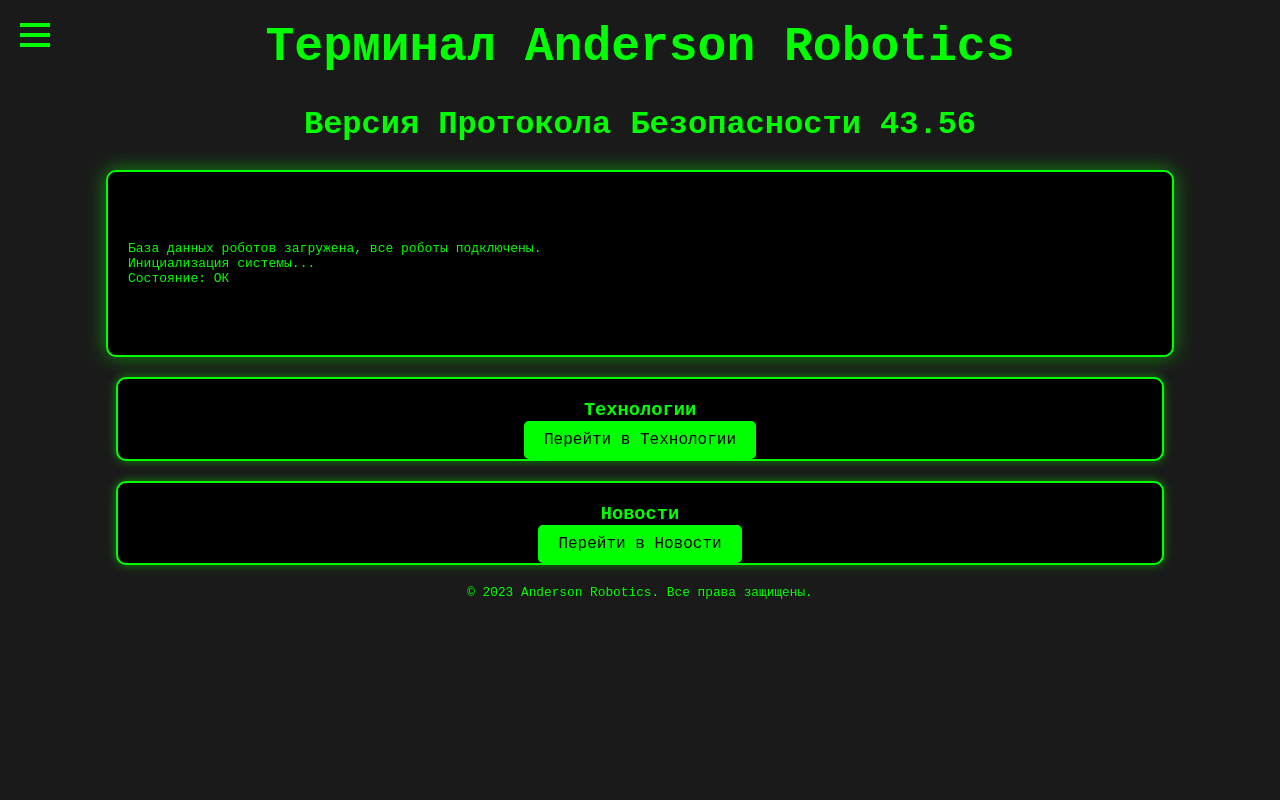
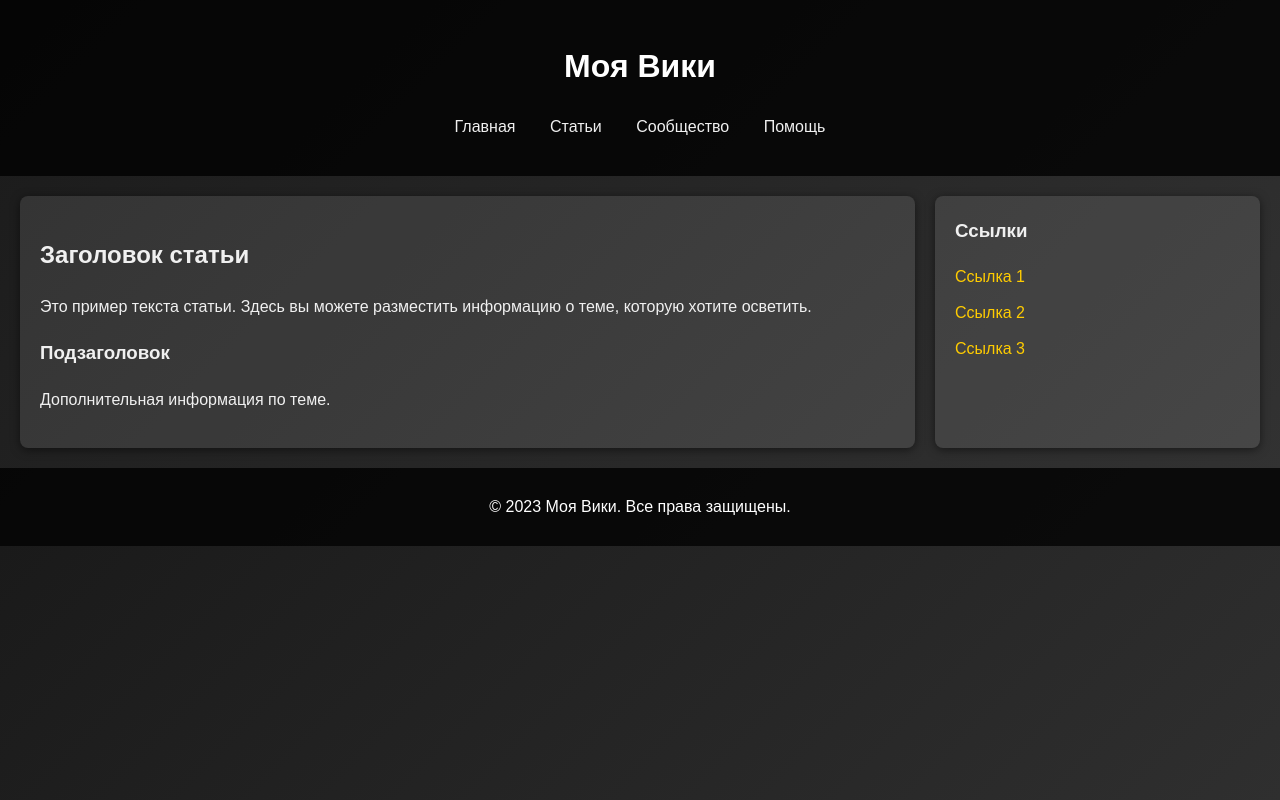
Before and after one commit to AndersonRoboticss/test, a plain HTML site: page index.html in a window 1280 px wide. Drawn offline with Linux system fonts and the light colour scheme.

Commit message:
Add files via upload

```diff
--- a/index.html
+++ b/index.html
@@ -3,192 +3,44 @@
 <head>
     <meta charset="UTF-8">
     <meta name="viewport" content="width=device-width, initial-scale=1.0">
-    <title>Терминал Anderson Robotics</title>
-    <style>
-        body {
-            background-color: #1a1a1a;
-            color: #00ff00;
-            font-family: 'Courier New', Courier, monospace;
-            margin: 0;
-            padding: 0;
-            overflow-y: auto; /* Разрешить вертикальную прокрутку */
-        }
-        h1, h2 {
-            text-align: center;
-            animation: fadeIn 2s;
-        }
-        h1 {
-            font-size: 3em;
-            margin-top: 20px;
-        }
-        h2 {
-            font-size: 2em;
-            margin-top: 10px;
-        }
-        .terminal {
-            width: 80%;
-            margin: 0 auto;
-            background-color: #000;
-            border: 2px solid #00ff00;
-            padding: 20px;
-            border-radius: 10px;
-            box-shadow: 0 0 20px rgba(0, 255, 0, 0.5);
-            animation: slideIn 1s;
-            white-space: pre; /* Сохраняет пробелы и переносы строк */
-            overflow: hidden; /* Скрывает переполнение */
-        }
-        .footer {
-            text-align: center;
-            margin-top: 20px;
-            font-size: 0.8em;
-        }
-        @keyframes fadeIn {
-            from { opacity: 0; }
-            to { opacity: 1; }
-        }
-        @keyframes slideIn {
-            from { transform: translateY(-100%); }
-            to { transform: translateY(0); }
-        }
-        .robot-status {
-            margin: 20px 0;
-            font-size: 1.2em;
-            animation: pulse 1.5s infinite;
-        }
-        @keyframes pulse {
-            0%, 100% { opacity: 1; }
-            50% { opacity: 0.5; }
-        }
-        /* Бургерное меню */
-        .burger-menu {
-            position: absolute;
-            top: 20px;
-            left: 20px;
-            cursor: pointer;
-            z-index: 1000;
-            display: flex;
-            flex-direction: column;
-            justify-content: space-around;
-            width: 30px; /* Ширина бургерного меню */
-            height: 30px; /* Высота бургерного меню */
-        }
-        .burger-line {
-            width: 100%;
-            height: 4px; /* Высота полосок */
-            background-color: #00ff00;
-            transition: all 0.3s ease; /* Плавный переход */
-        }
-        .nav {
-            display: none;
-            position: absolute;
-            top: 80px;
-            left: 20px;
-            background-color: #000;
-            border: 2px solid #00ff00;
-            border-radius: 10px;
-            box-shadow: 0 0 20px rgba(0, 255, 0, 0.5);
-            padding: 10px;
-            z-index: 999; /* Убедитесь, что меню выше других элементов */
-        }
-        .nav a {
-            color: #00ff00;
-            text-decoration: none;
-            display: block;
-            margin: 5px 0;
-        }
-        .nav a:hover {
-            text-decoration: underline;
-        }
-        .group {
-            margin: 20px auto;
-            width: 80%;
-            background-color: #000;
-            border: 2px solid #00ff00;
-            border-radius: 10px;
-            padding: 10px;
-            box-shadow: 0 0 10px rgba(0, 255, 0, 0.5);
-            text-align: center;
-        }
-        .group h3 {
-            margin: 10px 0;
-        }
-        .button {
-            background-color: #00ff00;
-            color: #000;
-            padding: 10px 20px;
-            border: none;
-            border-radius: 5px;
-            cursor: pointer;
-            font-size: 16px;
-            transition: background-color 0.3s;
-            text-decoration: none;
-        }
-        .button:hover {
-            background-color: #00cc00; /* Темнее при наведении */
-        }
-    </style>
+    <title>Моя Вики</title>
+    <link rel="stylesheet" href="styles.css">
 </head>
 <body>
-    <div class="burger-menu" onclick="toggleMenu()">
-        <div class="burger-line"></div>
-        <div class="burger-line"></div>
-        <div class="burger-line"></div>
-    </div>
-    <div class="nav" id="navMenu">
-        <a href="https://scpfoundation.net/anderson-robotics-hub" target="_blank">Главная</a>
-        <a href="https://andersonroboticss.github.io/Shop-a/" target="_blank">Магазин</a> <!-- Обновленная ссылка на Магазин -->
-    </div>
-    <h1>Терминал Anderson Robotics</h1>
-    <h2>Версия Протокола Безопасности 43.56</h2>
-    <div class="terminal" id="terminal">
-        <pre id="output"></pre>
-    </div>
+    <header>
+        <h1>Моя Вики</h1>
+        <nav>
+            <ul>
+                <li><a href="#">Главная</a></li>
+                <li><a href="#">Статьи</a></li>
+                <li><a href="#">Сообщество</a></li>
+                <li><a href="#">Помощь</a></li>
+            </ul>
+        </nav>
+    </header>
 
-    <div class="group">
-        <h3>Технологии</h3>
-        <a href="https://discord.com/channels/1257381863107067966/1271901754249969705" class="button" target="_blank">Перейти в Технологии</a>
-    </div>
+    <main>
+        <article>
+            <h2>Заголовок статьи</h2>
+            <p>Это пример текста статьи. Здесь вы можете разместить информацию о теме, которую хотите осветить.</p>
+            <h3>Подзаголовок</h3>
+            <p>Дополнительная информация по теме.</p>
+        </article>
 
-    <div class="group">
-        <h3>Новости</h3>
-        <a href="https://discord.com/channels/1257381863107067966/1257384163422765076" class="button" target="_blank">Перейти в Новости</a>
-    </div>
+        <aside>
+            <h3>Ссылки</h3>
+            <ul>
+                <li><a href="#">Ссылка 1</a></li>
+                <li><a href="#">Ссылка 2</a></li>
+                <li><a href="#">Ссылка 3</a></li>
+            </ul>
+        </aside>
+    </main>
 
-    <div class="footer">© 2023 Anderson Robotics. Все права защищены.</div>
-    <script>
-        const textLines = [
-            "База данных роботов загружена, все роботы подключены.",
-            "Инициализация системы...",
-            "Состояние: ОК",
-            "Загрузка данных...",
-            "Загрузка завершена.",
-            "Проверка системных модулей...",
-            "Модуль 1: ОК",
-            "Модуль 2: ОК",
-            "Модуль 3: ОК",
-            "Все системы функционируют в норме.",
-            "Ожидание команд..."
-        ];
+    <footer>
+        <p>&copy; 2023 Моя Вики. Все права защищены.</p>
+    </footer>
 
-        let currentLine = 0;
-
-        function typeLine() {
-            if (currentLine < textLines.length) {
-                const output = document.getElementById('output');
-                output.textContent += textLines[currentLine] + '\n';
-                currentLine++;
-                setTimeout(typeLine, 2000); // Задержка между строками
-            }
-        }
-
-        window.onload = function() {
-            typeLine();
-        };
-
-        function toggleMenu() {
-            const navMenu = document.getElementById('navMenu');
-            navMenu.style.display = navMenu.style.display === 'block' ? 'none' : 'block';
-        }
-    </script>
+    <script src="script.js"></script>
 </body>
 </html>
--- /dev/null
+++ b/script.js
@@ -0,0 +1,3 @@
+// Пример простого скрипта для взаимодействия с пользователем
+document.addEventListener('DOMContentLoaded', () => {
+    console.log('Сайт
--- /dev/null
+++ b/styles.css
@@ -0,0 +1,111 @@
+* {
+    box-sizing: border-box;
+}
+
+body {
+    font-family: 'Arial', sans-serif;
+    line-height: 1.6;
+    margin: 0;
+    padding: 0;
+    background: linear-gradient(135deg, #1a1a1a, #333);
+    color: #f0f0f0;
+}
+
+header {
+    background: rgba(0, 0, 0, 0.8);
+    color: white;
+    padding: 20px 0;
+    text-align: center;
+    animation: fadeIn 1s ease-in;
+}
+
+nav ul {
+    list-style: none;
+    padding: 0;
+}
+
+nav ul li {
+    display: inline;
+    margin: 0 15px;
+}
+
+nav ul li a {
+    color: #f0f0f0;
+    text-decoration: none;
+    transition: color 0.3s;
+}
+
+nav ul li a:hover {
+    color: #ffcc00;
+}
+
+main {
+    display: flex;
+    margin: 20px;
+}
+
+article {
+    flex: 3;
+    margin-right: 20px;
+    padding: 20px;
+    background: rgba(255, 255, 255, 0.1);
+    border-radius: 8px;
+    box-shadow: 0 2px 10px rgba(0, 0, 0, 0.5);
+    transition: transform 0.3s;
+}
+
+article:hover {
+    transform: scale(1.02);
+}
+
+aside {
+    flex: 1;
+    background: rgba(255, 255, 255, 0.1);
+    padding: 20px;
+    border-radius: 8px;
+    box-shadow: 0 2px 10px rgba(0, 0, 0, 0.5);
+}
+
+aside h3 {
+    margin-top: 0;
+}
+
+aside ul {
+    list-style: none;
+    padding: 0;
+}
+
+aside ul li {
+    margin: 10px 0;
+}
+
+aside ul li a {
+    text-decoration: none;
+    color: #ffcc00;
+    transition: color 0.3s;
+}
+
+aside ul li a:hover {
+    color: #ffd700;
+}
+
+footer {
+    text-align: center;
+    padding: 10px 0;
+    background: rgba(0, 0, 0, 0.8);
+    color: white;
+    position: relative;
+    bottom: 0;
+    width: 100%;
+    animation: fadeIn 1s ease-in;
+}
+
+@keyframes fadeIn {
+    from {
+        opacity: 0;
+    }
+    to {
+        opacity: 1;
+    }
+}
+``
```
